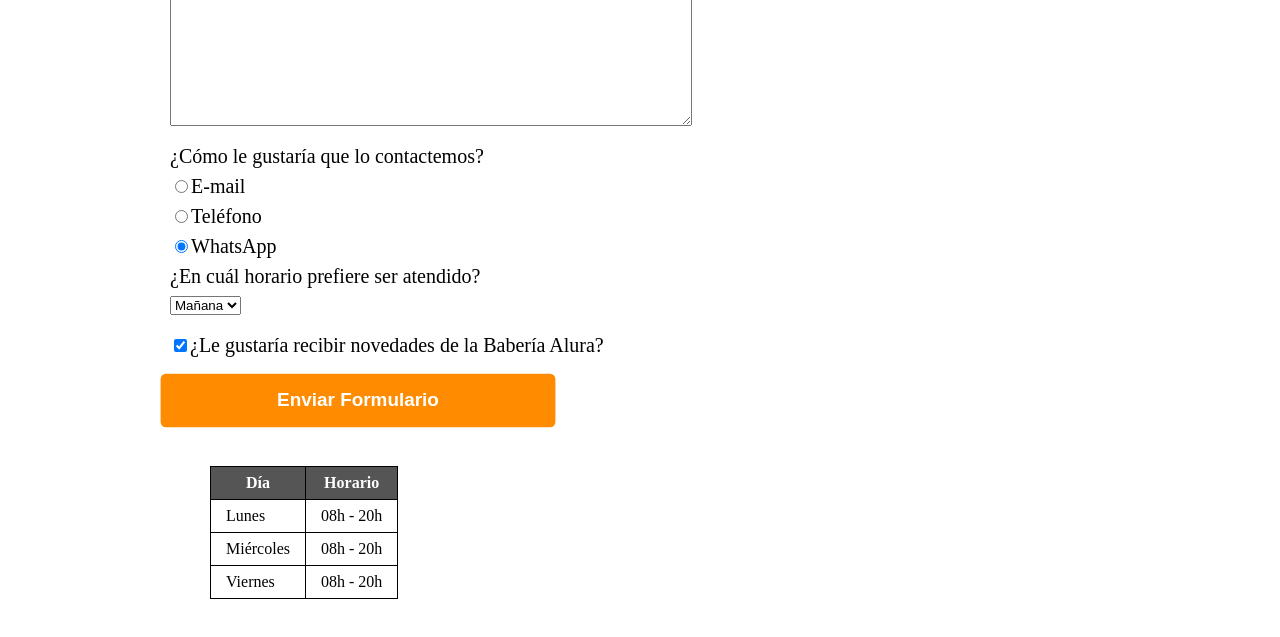
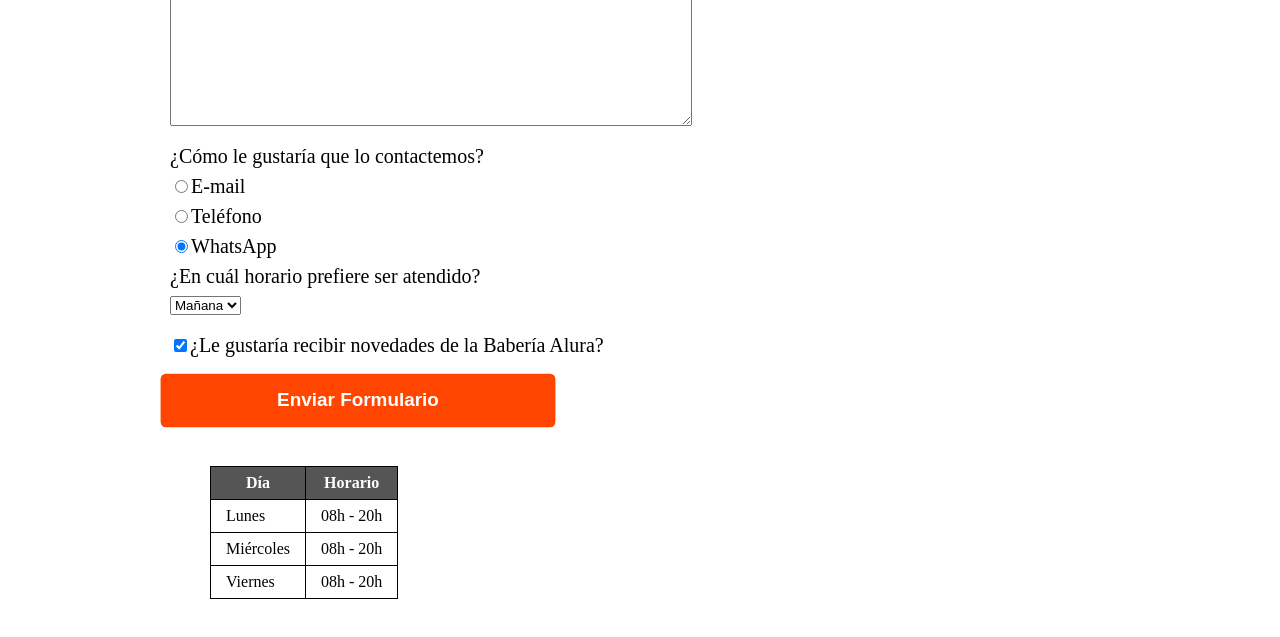
Before and after one commit to Rochius/barberiaAlura, a plain HTML site: page contacto.html in a window 1280 px wide. In both pictures the pointer is over the input "Enviar Formulario". Shown: the part 636-1273 px from the top of the page. Drawn offline with Linux system fonts and the light colour scheme.

Commit message:
Update style.css

```diff
--- a/style.css
+++ b/style.css
@@ -149,7 +149,7 @@ form label, form legend{
 }
 
 .enviar:hover{
-    background: darkorange;
+    background: orangered;
     transform: scale(105%);
 }
 
```
